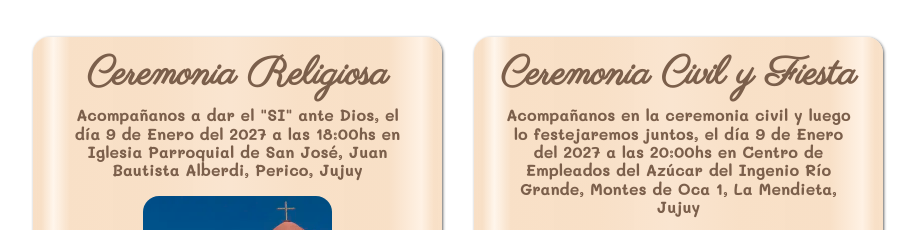
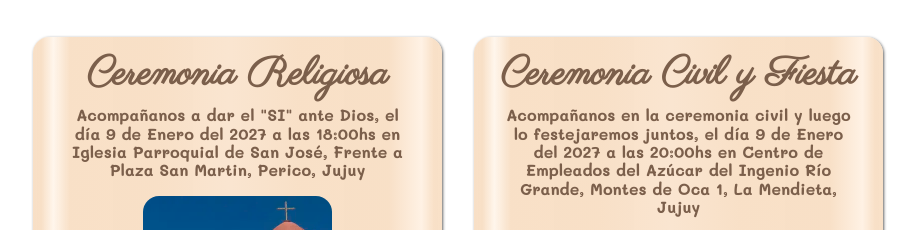
Before and after one commit to lunofest/BodaMoniEnrique090127, a plain HTML site: page index.html in a window 1280 px wide. Shown: the part 1790-2020 px from the top of the page, without its empty margins (182-1099 px from the left). Drawn offline with nearby package versions, Linux system fonts and the light colour scheme; a web font is replaced by a local one.

Commit message:
Change ceremony location in index.html
Updated the location for the religious ceremony.

```diff
--- a/index.html
+++ b/index.html
@@ -196,7 +196,7 @@
                     <p class="parrafo parrafo--donde">
                         Acompañanos a dar el "SI" ante Dios, el día 9 de Enero del 2027 a las 18:00hs en Iglesia
                         Parroquial de San José,
-                        Juan Bautista Alberdi, Perico, Jujuy
+                        Frente a Plaza San Martin, Perico, Jujuy
 
                     </p>
                     <img src="assets/imagenes/iglesia.webp" alt="" class="donde__img">
```
